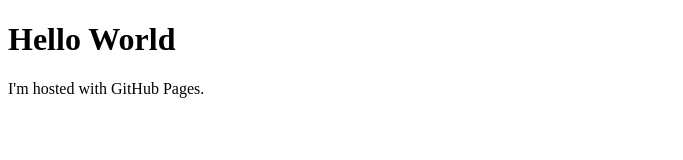
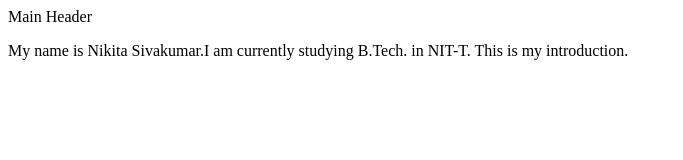
Before and after one commit to nikki30/Handling_HTML, a plain HTML site: page index.html in a window 1280 px wide. Shown: the whole page, without its empty margins (0-683 px from the left). Drawn offline with Linux system fonts and the light colour scheme.

Commit message:
Introduction
Introduction to myself

```diff
--- a/index.html
+++ b/index.html
@@ -1,7 +1,17 @@
 <!DOCTYPE html>
 <html>
+<head>
+
+<title>Introduction</title>
+
+</head>
+
 <body>
-<h1>Hello World</h1>
-<p>I'm hosted with GitHub Pages.</p>
+
+<h>Main Header</h>
+
+<p>My name is Nikita Sivakumar.I am currently studying B.Tech. in NIT-T. This is my introduction.</p>
+
 </body>
+
 </html>
```
Also changed, not shown: hello.html (added, +1 -0 lines).
